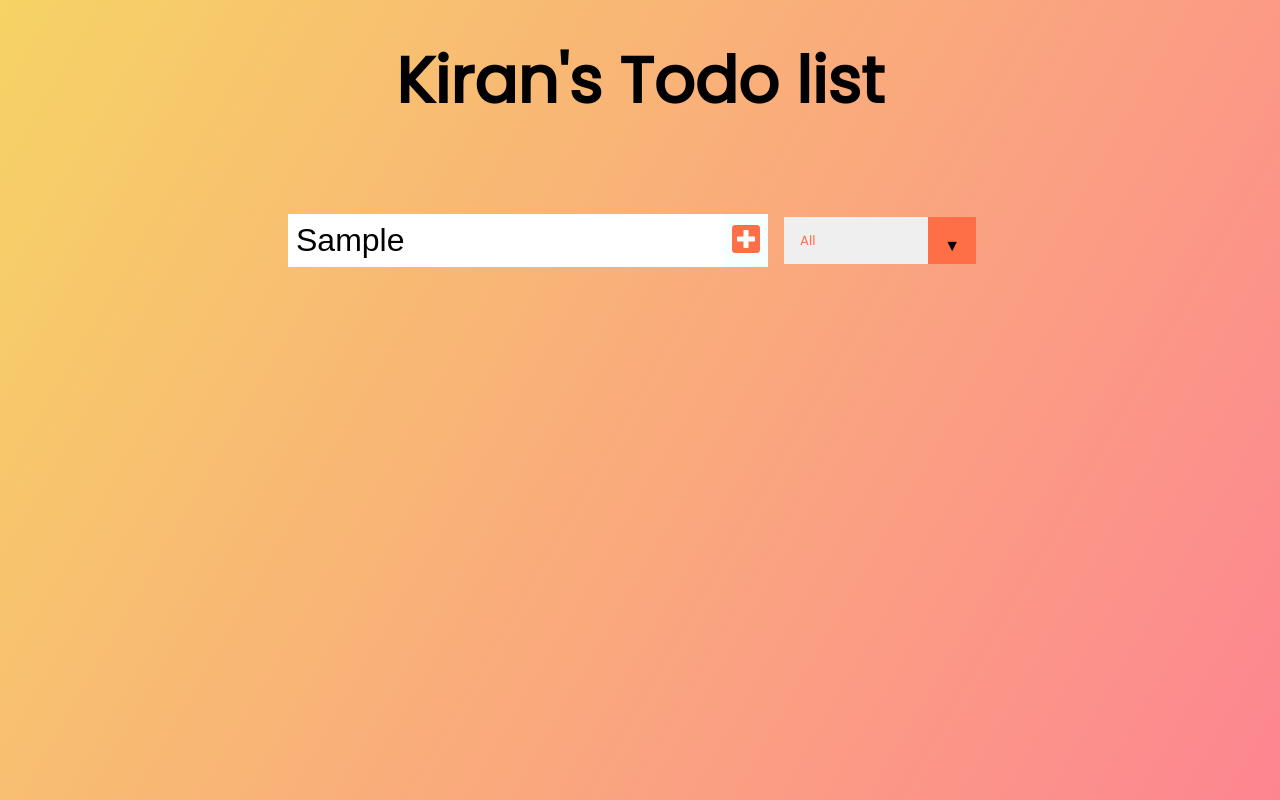
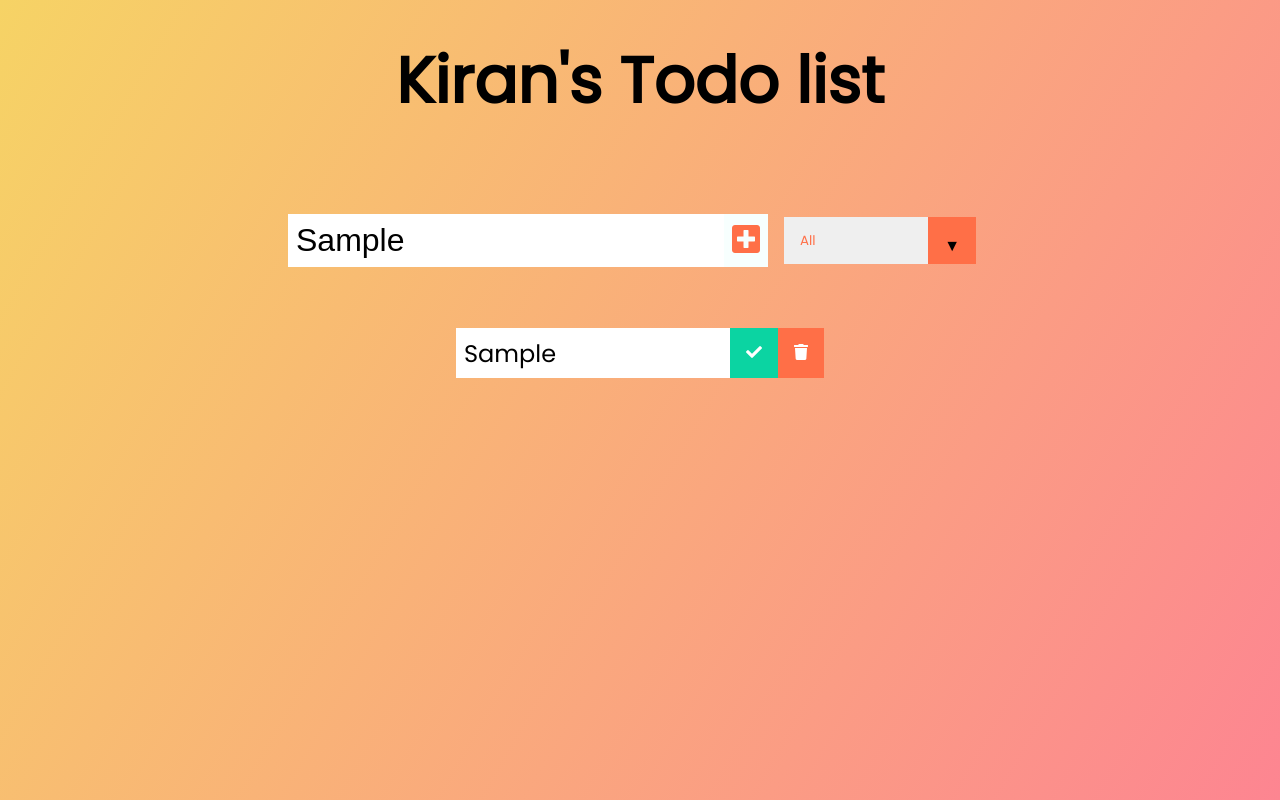
Before and after one commit to Kiranaus/TodoList-, a React (Create React App) app: page / in a window 1280 px wide. Both pictures are taken after typing "Sample" into the empty fields and a click on the button 746 px from the left and 240 px from the top of the page. Built offline with nearby package versions, Linux system fonts and the light colour scheme.

Commit message:
Linked state with form

```diff
--- a/src/App.js
+++ b/src/App.js
@@ -13,8 +13,11 @@
       <header>
       <h1> Kiran's Todo list </h1>
       </header>
-      <Form inputText={inputText} todos={todos} setTodos ={setTodos} setInputText ={setInputText} />
-      <TodoList/>
+      <Form inputText={inputText}
+      todos={todos}
+      setTodos ={setTodos}
+      setInputText ={setInputText} />
+      <TodoList todos ={todos}/>
     </div>
   );
 }
--- a/src/components /Form.js
+++ b/src/components /Form.js
@@ -16,7 +16,7 @@
   }
     return(
     <form>
-      <input onChange={ inputTextHandler} type="text" className="todo-input" />
+      <input value ={inputText} onChange={ inputTextHandler} type="text" className="todo-input" />
       <button  onClick ={submitTodoHandler} className="todo-button" type="submit">
         <i className="fas fa-plus-square"></i>
       </button>
--- /dev/null
+++ b/src/components /Todo.js
@@ -0,0 +1,17 @@
+import React from 'react'
+
+const Todo = ({text}) => {
+  return (
+    <div className ="todo">
+        <li className='todo-item'> {text} </li>
+        <button className='complete-btn'>
+            <i className='fas fa-check'></i>
+        </button>
+        <button className='trash-btn'>
+            <i className='fas fa-trash'></i>
+        </button>
+    </div>
+  )
+}
+
+export default Todo
--- a/src/components /TodoList.js
+++ b/src/components /TodoList.js
@@ -1,9 +1,18 @@
 import React from 'react';
+//Import Components
+import Todo from './Todo';
 
-const TodoList =() => {
+const TodoList =({todos}) => {
+
+
     return(
         <div className = "todo-container">
-            <ul className ="todo-list"></ul>
+            <ul className ="todo-list">
+                {todos.map(todo => (
+                    <Todo text={todo.text} id ={todo.id} />
+                ))}
+
+            </ul>
         </div>
     );
 
```
